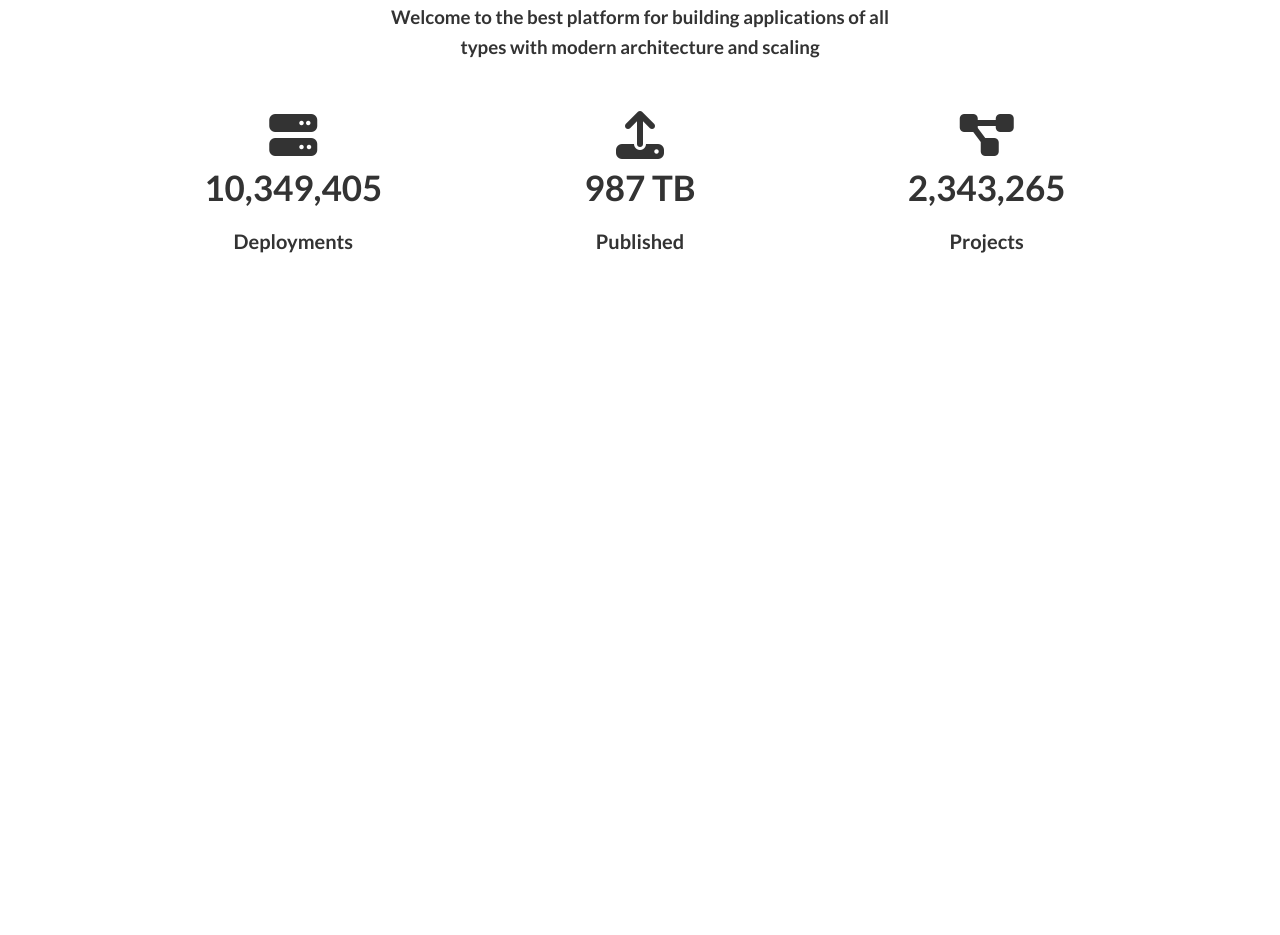
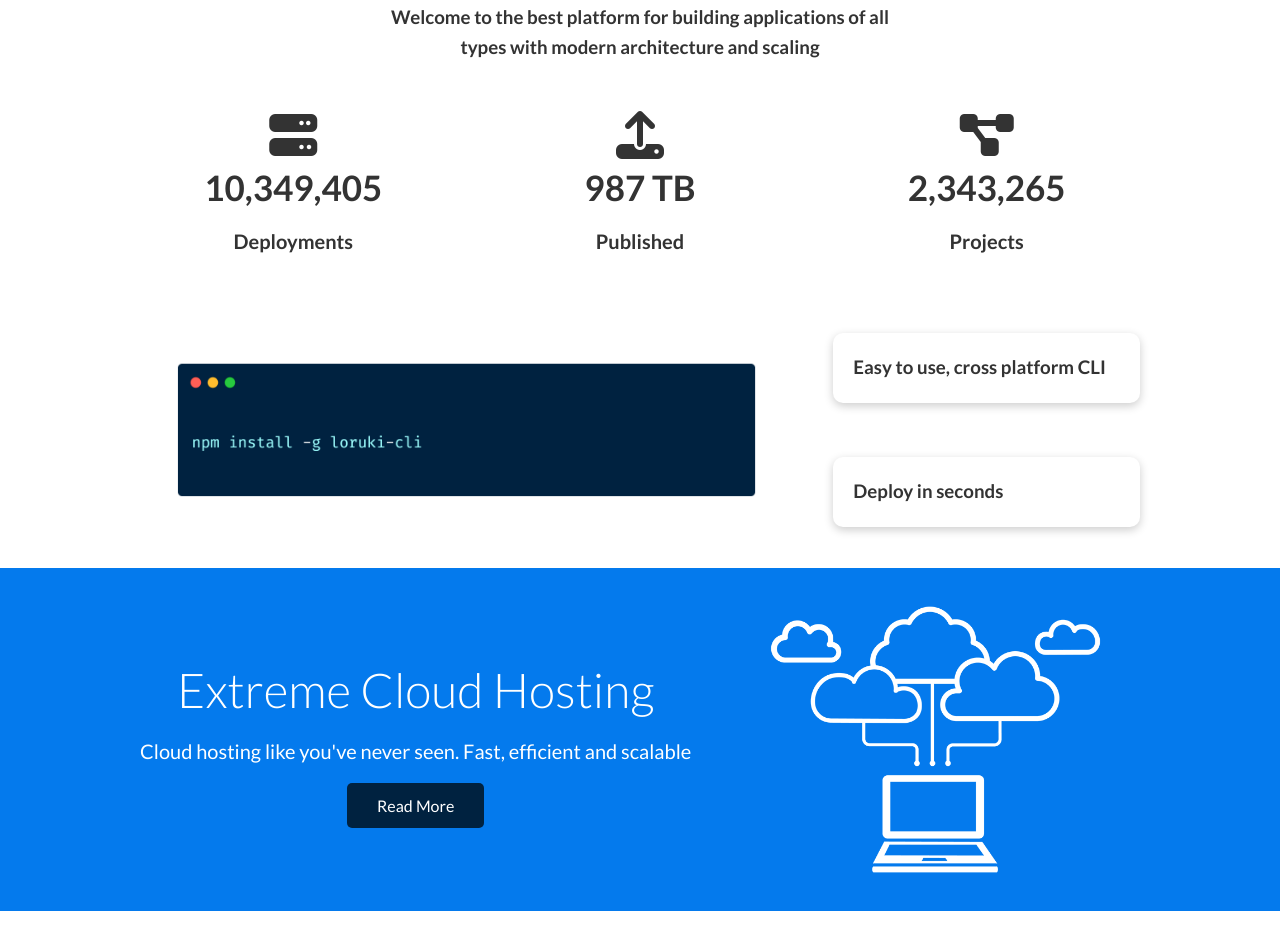
Before and after one commit to MarsilPop/fake-cloud-hosting-service, a plain HTML site: page index.html in a window 1280 px wide. Shown: the part 567-1502 px from the top of the page. Before the commit the page ends 882 px from the top, so only its background shows below. Drawn offline with Linux system fonts and the light colour scheme.

Commit message:
Cloud Section and more Utility Classes

```diff
--- a/css/style.css
+++ b/css/style.css
@@ -2,9 +2,12 @@
 
 :root {
     --text: #333;
-    --nav-background: #047aed;
+    --primary-color: #047aed;
     --white: #fff;
     --bottom-border: #b4becb;
+    --secondary-color: #1c3fa8;
+    --dark-color: #002240;
+    --light-color: #f4f4f4;
 }
 
 * {
@@ -46,7 +49,7 @@ img {
 /* Navbar Styles*/
 
 .navbar {
-    background-color: var(--nav-background);
+    background-color: var(--primary-color);
     color: var(--white);
     height: 70px;
 }
@@ -73,7 +76,7 @@ img {
 
 .showcase {
     height: 400px;
-    background-color: var(--nav-background);
+    background-color: var(--primary-color);
     color: var(--white);
     position: relative;
 }
@@ -153,3 +156,21 @@ img {
     font-size: 20px;
     font-weight: bold;
 }
+
+/* CLI */
+
+.cli .grid {
+    grid-template-columns: repeat(3, 1fr);
+    grid-template-rows: repeat(2, 1fr);
+}
+
+.cli .grid > *:first-child {
+    grid-column: 1 / span 2;
+    grid-row: 1 / span 2;
+}
+
+/* Cloud */
+
+.cloud .grid {
+    grid-template-columns: 4fr 3fr;
+}
--- a/css/utilities.css
+++ b/css/utilities.css
@@ -20,7 +20,7 @@
     display: inline-block;
     padding: 10px 30px;
     cursor: pointer;
-    background: var(--nav-background);
+    background: var(--primary-color);
     color: var(--white);
     border: none;
     border-radius: 5px;
@@ -33,6 +33,54 @@
 .btn-outline {
     background-color: transparent;
     border: 1px var(--white) solid;
+}
+
+/* Backgrounds & colored buttons */
+
+.bg-primary,
+.btn-primary {
+    background-color: var(--primary-color);
+    color: var(--white);
+}
+
+.bg-secondary,
+.btn-secondary {
+    background-color: var(--secondary-color);
+    color: var(--white);
+}
+
+.bg-dark,
+.btn-dark {
+    background-color: var(--dark-color);
+    color: var(--white);
+}
+
+.bg-light,
+.btn-light {
+    background-color: var(--light-color);
+    color: var(--text);
+}
+
+/* Text sizes */
+
+.lead {
+    font-size: 20px;
+}
+
+.sm {
+    font-size: 1rem;
+}
+
+.md {
+    font-size: 2rem;
+}
+
+.lg {
+    font-size: 3rem;
+}
+
+.xl {
+    font-size: 4rem;
 }
 
 .text-center {
--- a/index.html
+++ b/index.html
@@ -99,5 +99,31 @@
                 </div>
             </div>
         </section>
+
+        <section class="cli">
+            <div class="container grid">
+                <img src="images/cli.png" alt="" />
+                <div class="card">
+                    <h3>Easy to use, cross platform CLI</h3>
+                </div>
+                <div class="card">
+                    <h3>Deploy in seconds</h3>
+                </div>
+            </div>
+        </section>
+
+        <section class="cloud bg-primary my-2 py-2">
+            <div class="container grid">
+                <div class="text-center">
+                    <h2 class="lg">Extreme Cloud Hosting</h2>
+                    <p class="lead my-1">
+                        Cloud hosting like you've never seen. Fast, efficient
+                        and scalable
+                    </p>
+                    <a href="features.html" class="btn btn-dark">Read More</a>
+                </div>
+                <img src="images/cloud.png" alt="" />
+            </div>
+        </section>
     </body>
 </html>
```
